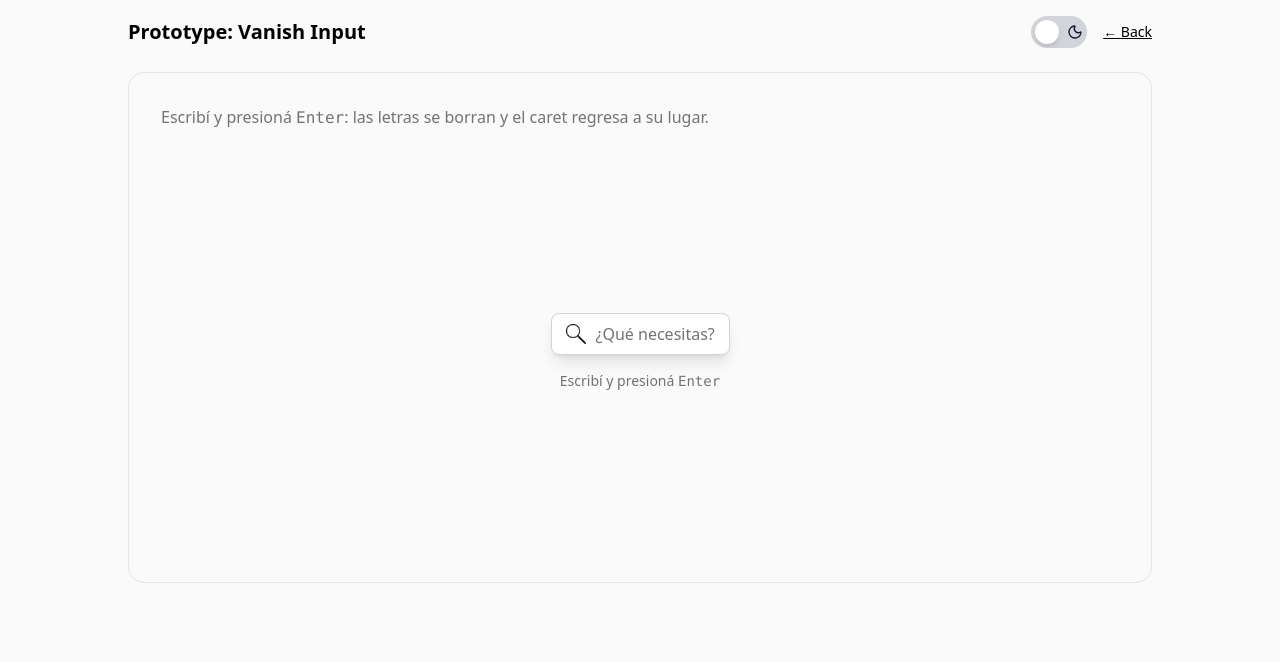
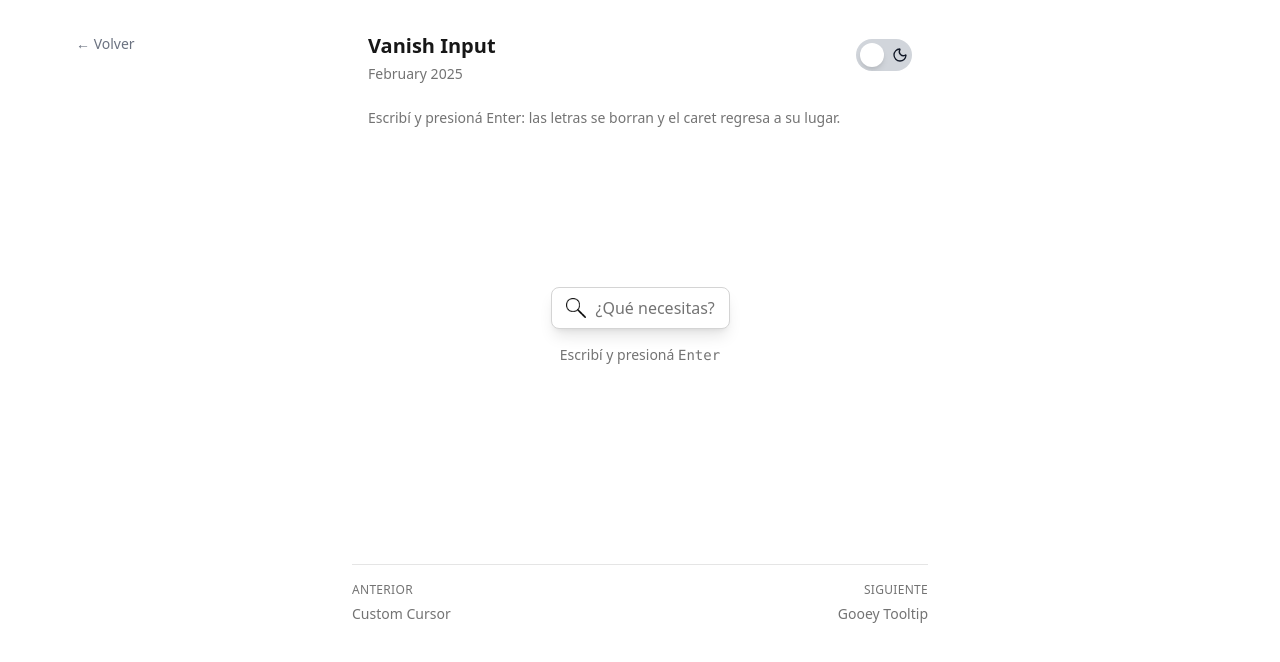
Before and after one commit to franlopezmora/portafolio-FLM, a React (Vite) app: page /prototype/2 in a window 1280 px wide. Shown: the top 662 px of the page. Built offline with nearby package versions, Linux system fonts and the light colour scheme.

Commit message:
- Cambios y estructuración de todos los prototipos.

```diff
--- /dev/null
+++ b/src/components/PrototypeLayout.jsx
@@ -0,0 +1,45 @@
+import DarkModeToggle from "./DarkModeToggle";
+
+export default function PrototypeLayout({
+  title,
+  date,
+  description,
+  children,
+  className = "",
+  relative = false,
+  customCursor = null
+}) {
+  return (
+    <div className={`${relative ? 'relative' : ''} bg-white text-black dark:bg-neutral-900 dark:text-white p-4 ${className}`}>
+      {/* Cursor custom si se proporciona */}
+      {customCursor}
+
+      <div className="max-w-4xl mx-auto">
+        {/* Header con título, fecha y toggle */}
+        <div className="flex items-center justify-between mb-6">
+          <div className="text-left">
+            <h1 className="text-xl font-semibold text-neutral-900 dark:text-neutral-100">
+              {title}
+            </h1>
+            <p className="text-sm text-neutral-500 dark:text-neutral-400 mt-1">
+              {date}
+            </p>
+          </div>
+          <div className="flex items-center gap-4" style={{ marginTop: '-7px' }}>
+            {/* Toggle Dark Mode */}
+            <DarkModeToggle />
+          </div>
+        </div>
+
+        {description && (
+          <p className="text-neutral-500 mb-4 text-sm">
+            {description}
+          </p>
+        )}
+
+        {/* Contenido del prototipo */}
+        {children}
+      </div>
+    </div>
+  );
+}
--- a/src/pages/PrototypePage.jsx
+++ b/src/pages/PrototypePage.jsx
@@ -2,230 +2,156 @@
 import { useEffect, useState } from "react";
 import { useParams, Link } from "react-router-dom";
 import { PROTOTYPES } from "../prototypes";
+import PrevNext from "../components/PrevNext";
 
 // 👇 importa tus componentes
 import CustomCursor from "../components/prototypes/CustomCursor";
 import PlaygroundCard from "../components/prototypes/PlaygroundCard";
 import VanishInput from "../components/prototypes/VanishInput";
-import DarkModeDemo from "../components/prototypes/DarkModeDemo";
+import DarkModeToggle from "../components/DarkModeToggle";
 import GooeyTooltip from "../components/prototypes/GooeyTooltip";
 import PillNavBarDarkDock from "../components/prototypes/PillNavBarDarkDock";
 import TodoBasic from "../components/prototypes/TodoBasic";
 import Sidebar from "../components/prototypes/Sidebar";
+import PrototypeLayout from "../components/PrototypeLayout";
 
 export default function PrototypePage() {
   const { id } = useParams();
   const data = PROTOTYPES[id];
   const [enabled, setEnabled] = useState(false);
-  const [seed, setSeed] = useState(null); // {x,y} para iniciar el cursor custom sin saltos
+  const [seed, setSeed] = useState(null);
 
+  // Preparar navegación anterior/posterior
+  const prototypeIds = Object.keys(PROTOTYPES).map(Number).sort((a, b) => a - b);
+  const currentIndex = prototypeIds.indexOf(Number(id));
+  const prevId = currentIndex > 0 ? prototypeIds[currentIndex - 1] : null;
+  const nextId = currentIndex >= 0 && currentIndex < prototypeIds.length - 1 ? prototypeIds[currentIndex + 1] : null;
+
+  // Función para renderizar el contenido del prototipo
+  const renderPrototypeContent = () => {
     // Caso especial: prototipo 1 con interacción
     if (id === "1") {
       return (
-    <div className="relative min-h-screen bg-neutral-50 text-black dark:bg-neutral-900 dark:text-white p-4">
-      {/* Cursor custom SOLO cuando estás dentro del contenedor grande */}
-      {enabled && <CustomCursor seed={seed} />}
-
-      <div className="max-w-5xl mx-auto">
-        <div className="flex items-center justify-between mb-6">
-          <h1 className="text-xl font-semibold">Prototype: Custom Cursor + Hover Card</h1>
-
-          <div className="flex items-center gap-4">
-            {/* Toggle Dark Mode */}
-            <DarkModeDemo />
-            <Link to="/" className="text-sm underline">← Back</Link>
-          </div>
-        </div>
-
-        {/* ⬇️ Este es el contenedor grande */}
+        <PrototypeLayout
+          title="Custom Cursor + Hover Card"
+          date="January 2025"
+          description="Probá pasar el mouse por la card y el botón. El cursor reacciona a elementos interactivos."
+          relative={true}
+          customCursor={enabled && <CustomCursor seed={seed} />}
+        >
           <div
             onMouseEnter={(e) => {
               setSeed({ x: e.clientX, y: e.clientY });
               setEnabled(true);
             }}
             onMouseLeave={() => setEnabled(false)}
-          className={`rounded-2xl border border-neutral-200 dark:border-neutral-700 bg-white/5 dark:bg-neutral-800/50 p-8 transition-colors
-            ${enabled ? "cursor-none" : ""}`}
+            className={`transition-colors ${enabled ? "cursor-none" : ""}`}
           >
-          <p className="text-neutral-500 mb-6">
-            Probá pasar el mouse por la card y el botón. El cursor reacciona a elementos interactivos.
-          </p>
-
-          <div className="grid place-items-center py-8">
+            <div className="grid place-items-center py-6">
               <PlaygroundCard />
             </div>
           </div>
-      </div>
-    </div>
+        </PrototypeLayout>
       );
     }
-
 
     // ===== Prototype 2: Vanish Input =====
     if (id === "2") {
       return (
-    <div className="min-h-screen bg-neutral-50 text-black dark:bg-neutral-900 dark:text-white p-4">
-      <div className="max-w-5xl mx-auto">
-        <div className="flex items-center justify-between mb-6">
-          <h1 className="text-xl font-semibold">Prototype: Vanish Input</h1>
-
-          <div className="flex items-center gap-4">
-            {/* Toggle Dark Mode */}
-            <DarkModeDemo />
-            <Link to="/" className="text-sm underline">← Back</Link>
-          </div>
-        </div>
-
-        <div className="rounded-2xl border border-neutral-200 dark:border-neutral-700 bg-white/5 dark:bg-neutral-800/50 p-8">
-          <p className="text-neutral-500 mb-6">
-            Escribí y presioná <kbd>Enter</kbd>: las letras se borran y el caret regresa a su lugar.
-          </p>
-
-          <div className="grid place-items-center py-12">
+        <PrototypeLayout
+          title="Vanish Input"
+          date="February 2025"
+          description="Escribí y presioná Enter: las letras se borran y el caret regresa a su lugar."
+        >
+          <div className="grid place-items-center py-8">
+            <div className="w-full max-w-md">
               <VanishInput
                 placeholder="¿Qué necesitas?"
                 icon="🔍"
                 minWidth={172}
+                maxWidth={400}
                 onSubmit={(text) => console.log("submit:", text)}
               />
-
             </div>
           </div>
-      </div>
-    </div>
+        </PrototypeLayout>
       );
     }
 
-
-// ===== Prototype 3: Dark Mode Toggle (interactivo)
+    // ===== Prototype 3: Dark Mode Toggle (interactivo) =====
     if (id === "3") {
       return (
-    <div className="min-h-screen bg-neutral-50 text-black dark:bg-neutral-900 dark:text-white p-4">
-      <div className="max-w-5xl mx-auto">
-        <div className="flex items-center justify-between mb-6">
-          <h1 className="text-xl font-semibold">Prototype: Dark Mode Toggle</h1>
-          <Link to="/" className="text-sm underline">← Back</Link>
-        </div>
-
-        <div className="rounded-2xl border border-neutral-200 dark:border-neutral-700 bg-white/5 dark:bg-neutral-800/50 p-8">
-          <p className="text-neutral-500 mb-6">
-            Alterná entre modo claro y oscuro para ver cómo cambian los componentes en tiempo real.
-          </p>
-
-          <div className="grid place-items-center py-8">
+        <PrototypeLayout
+          title="Dark Mode Toggle"
+          date="March 2025"
+          description="Alterná entre modo claro y oscuro para ver cómo cambian los componentes en tiempo real."
+        >
+          <div className="grid place-items-center py-6">
             <div className="scale-150">
-
-                <DarkModeDemo />
+              <DarkModeToggle />
             </div>
           </div>
-        </div>
-      </div>
-    </div>
+        </PrototypeLayout>
       );
     }
 
-// ===== Prototype 4: Gooey Tooltip (interactivo)
+    // ===== Prototype 4: Gooey Tooltip (interactivo) =====
     if (id === "4") {
       return (
-    <div className="min-h-screen bg-neutral-50 text-black dark:bg-neutral-900 dark:text-white p-4">
-      <div className="max-w-5xl mx-auto">
-        <div className="flex items-center justify-between mb-6">
-          <h1 className="text-xl font-semibold">Prototype: Gooey Tooltip</h1>
-          <div className="flex items-center gap-4">
-            {/* Toggle Dark Mode */}
-            <DarkModeDemo />
-            <Link to="/" className="text-sm underline">← Back</Link>
-          </div>
-        </div>
-
-        <div className="rounded-2xl border border-neutral-200 dark:border-neutral-700 bg-white/5 dark:bg-neutral-800/50 p-8">
-          <p className="text-neutral-500 mb-6">
-            Pasá el mouse por el botón para ver el tooltip con efecto “gooey”.
-          </p>
-
-          <div className="grid place-items-center py-12">
+        <PrototypeLayout
+          title="Gooey Tooltip"
+          date="March 2024"
+          description="Pasá el mouse por el botón para ver el tooltip con efecto 'gooey'."
+        >
+          <div className="grid place-items-center py-8">
             {/* En card, no hace falta fullScreen */}
             <GooeyTooltip />
           </div>
-        </div>
-
-      </div>
-    </div>
+        </PrototypeLayout>
       );
     }
 
-// ===== Prototype 5: Pill Nav Dock (embedded en card)
+    // ===== Prototype 5: Pill Nav Dock (embedded en card) =====
     if (id === "5") {
       return (
-    <div className="min-h-screen bg-neutral-50 text-black dark:bg-neutral-900 dark:text-white p-4">
-      <div className="max-w-5xl mx-auto">
-        <div className="flex items-center justify-between mb-6">
-          <h1 className="text-xl font-semibold">Prototype: Pill Nav Dock</h1>
-          <div className="flex items-center gap-4">
-            <DarkModeDemo />
-            <Link to="/" className="text-sm underline">← Back</Link>
-          </div>
-        </div>
-
-        <div className="rounded-2xl border border-neutral-200 dark:border-neutral-700 bg-white/5 dark:bg-neutral-800/50 p-8">
-          <p className="text-neutral-500 mb-6">
-            Navbar dock embebida dentro de la caja.
-          </p>
-
+        <PrototypeLayout
+          title="Pill Nav Dock"
+          date="April 2025"
+          description="Navbar dock embebida dentro de la caja."
+        >
           {/* Área de demostración: la navbar se alinea al fondo de la caja */}
-          <div className="relative h-56 flex items-end justify-center">
+          <div className="relative h-48 flex items-end justify-center">
             <PillNavBarDarkDock embedded />
           </div>
-        </div>
-      </div>
-    </div>
-  )
+        </PrototypeLayout>
+      );
     }
 
-// ===== Prototype 6: Todo list + Animated Checkbox
+    // ===== Prototype 6: Todo list + Animated Checkbox =====
     if (id === "6") {
       return (
-    <div className="min-h-screen bg-neutral-50 text-black dark:bg-neutral-900 dark:text-white p-4">
-      <div className="max-w-5xl mx-auto">
-        <div className="flex items-center justify-between mb-6">
-          <h1 className="text-xl font-semibold">Prototype: Todo List (Animated Checkbox)</h1>
-          <div className="flex items-center gap-4">
-            <DarkModeDemo />
-            <Link to="/" className="text-sm underline">← Back</Link>
-          </div>
-        </div>
-
-        <div className="rounded-2xl border border-neutral-200 dark:border-neutral-700 bg-white/5 dark:bg-neutral-800/50 p-8">
-          <p className="text-neutral-500 mb-6">
-            Checkbox con tick animado (stroke), glow y ripple al marcar.
-          </p>
-
-          <div className="grid place-items-center py-8">
+        <PrototypeLayout
+          title="Todo List + Animated Checkbox"
+          date="May 2025"
+          description="Checkbox con tick animado (stroke), glow y ripple al marcar."
+        >
+          <div className="grid place-items-center py-6">
             <TodoBasic />
           </div>
-        </div>
-      </div>
-    </div>
-  )
+        </PrototypeLayout>
+      );
     }
 
-// ===== Prototype 7: Sidebar demo (embebida)
+    // ===== Prototype 7: Sidebar demo (embebida) =====
     if (id === "7") {
       return (
-    <div className="min-h-screen bg-neutral-50 text-black dark:bg-neutral-900 dark:text-white p-4 overflow-x-hidden">
-      <div className="max-w-5xl mx-auto">
-        <div className="flex items-center justify-between mb-6">
-          <h1 className="text-xl font-semibold">Prototype: Sidebar</h1>
-          <div className="flex items-center gap-4">
-            <DarkModeDemo />
-            <Link to="/" className="text-sm underline">← Back</Link>
-          </div>
-        </div>
-
-        {/* Caja sin padding y SIN overflow-x */}
-        <div className="rounded-2xl border border-neutral-200 dark:border-neutral-700 overflow-hidden">
-          {/* Área de preview (tema dual) */}
-          <div className="h-[480px] bg-white text-neutral-900 dark:bg-neutral-950 dark:text-white flex overflow-x-hidden">
+        <PrototypeLayout
+          title="Sidebar Demo"
+          date="June 2025"
+          className="overflow-x-hidden"
+        >
+          {/* Área de preview (tema dual) sin caja gris */}
+          <div className="h-96 bg-white text-neutral-900 dark:bg-neutral-950 dark:text-white flex overflow-x-hidden">
             {/* Sidebar embebida */}
             <Sidebar
               embedded
@@ -242,32 +168,47 @@ if (id === "7") {
               </div>
             </main>
           </div>
+        </PrototypeLayout>
+      );
+    }
+
+    // Resto de prototipos (lo que ya tenías)
+    if (!data) {
+      return (
+        <div className="bg-white text-black dark:bg-neutral-900 dark:text-white p-4">
+          <div className="max-w-4xl mx-auto">
+            <div className="flex items-center justify-end mb-4">
+              <div className="flex items-center gap-4">
+                {/* Toggle Dark Mode */}
+                <DarkModeToggle />
+              </div>
+            </div>
+
+            <div className="text-center">
+              <div className="p-6 text-sm text-neutral-400">No prototype found for "{id}".</div>
             </div>
           </div>
         </div>
       );
     }
 
-
-
-  // Resto de prototipos (lo que ya tenías)
     return (
-    <div className="min-h-screen bg-neutral-50 text-black dark:bg-neutral-900 dark:text-white p-4">
-      <div className="max-w-5xl mx-auto">
-        <div className="flex items-center justify-between mb-4">
-          <h1 className="text-xl font-semibold">Prototype: {data?.title ?? id}</h1>
-          <Link to="/" className="text-sm underline">← Back</Link>
+      <div className="bg-white text-black dark:bg-neutral-900 dark:text-white p-4">
+        <div className="max-w-4xl mx-auto">
+          <div className="flex items-center justify-end mb-4">
+            <div className="flex items-center gap-4">
+              {/* Toggle Dark Mode */}
+              <DarkModeToggle />
+            </div>
           </div>
 
-        <div className="rounded-xl border border-neutral-200 dark:border-neutral-700 overflow-hidden bg-white dark:bg-neutral-800">
-          {!data ? (
-            <div className="p-8 text-sm text-neutral-400">No prototype found for “{id}”.</div>
-          ) : data.type === "video" ? (
+          <div className="text-center">
+            {data.type === "video" ? (
               <video
                 src={data.src}
                 autoPlay loop controls muted playsInline
                 className="w-full h-auto"
-              style={{ maxHeight: "80vh" }}
+                style={{ maxHeight: "70vh" }}
               />
             ) : data.type === "image" ? (
               <img src={data.src} alt={data.title} className="w-full h-auto" />
@@ -275,7 +216,7 @@ if (id === "7") {
               <iframe
                 src={data.src}
                 className="w-full"
-              style={{ height: "80vh" }}
+                style={{ height: "70vh" }}
                 allow="fullscreen"
               />
             ) : null}
@@ -283,4 +224,51 @@ if (id === "7") {
         </div>
       </div>
     );
+  };
+
+  return (
+    <main className="bg-white text-neutral-900 dark:bg-neutral-950 dark:text-neutral-100 min-h-screen">
+      <div className="mx-auto max-w-[1200px] px-4 md:px-6 lg:px-8 pt-4">
+
+        {/* Layout más compacto */}
+        <div className="flex flex-col lg:flex-row lg:gap-x-[80px]">
+
+          {/* RAIL IZQUIERDO: Volver + Título (sticky) */}
+          <aside className="hidden lg:block lg:w-[200px] lg:flex-shrink-0">
+            <div
+              style={{
+                position: 'fixed',
+                top: '31px',
+                left: 'calc(50% - 600px + 32px)',
+                width: '200px',
+                zIndex: 9999,
+                maxHeight: 'calc(100vh - 40px)',
+                overflowY: 'auto'
+              }}
+            >
+              {/* Volver */}
+              <Link className="essay-back block mb-3" to="/">← Volver</Link>
+            </div>
+          </aside>
+
+          {/* CONTENIDO PRINCIPAL */}
+          <div className="flex-1 max-w-[800px] mx-auto">
+            {/* Renderizar el contenido del prototipo */}
+            {renderPrototypeContent()}
+
+            {/* Prev / Next */}
+            <div className="mt-8">
+              <PrevNext
+                prev={prevId ? { title: PROTOTYPES[prevId]?.title || `Prototype ${prevId}`, href: `/prototype/${prevId}` } : null}
+                next={nextId ? { title: PROTOTYPES[nextId]?.title || `Prototype ${nextId}`, href: `/prototype/${nextId}` } : null}
+              />
+            </div>
+          </div>
+
+          {/* Espacio derecho más pequeño */}
+          <div className="hidden lg:block lg:w-[200px] lg:flex-shrink-0" />
+        </div>
+      </div>
+    </main>
+  );
 }
--- a/src/prototypes.js
+++ b/src/prototypes.js
@@ -5,7 +5,7 @@ export const PROTOTYPES = {
     type: "custom", // personalizado, no usa video/imagen/iframe
   },
   2: {
-    title: "Demo en video",
+    title: "Vanish Input",
     type: "video",
     src: "/videos/demo.mp4",
   },
@@ -14,7 +14,7 @@ export const PROTOTYPES = {
     type: 'react', // etiqueta informativa; no la usa el router, pero sirve en listados
   },
   4: {
-    title: "Iframe externo",
+    title: "Gooey Tooltip",
     type: "iframe",
     src: "https://example.com",
   },
```
Also changed, not shown: src/components/prototypes/VanishInput.jsx (+39 -3 lines). Lines whose indentation alone changed are shown as unchanged.
